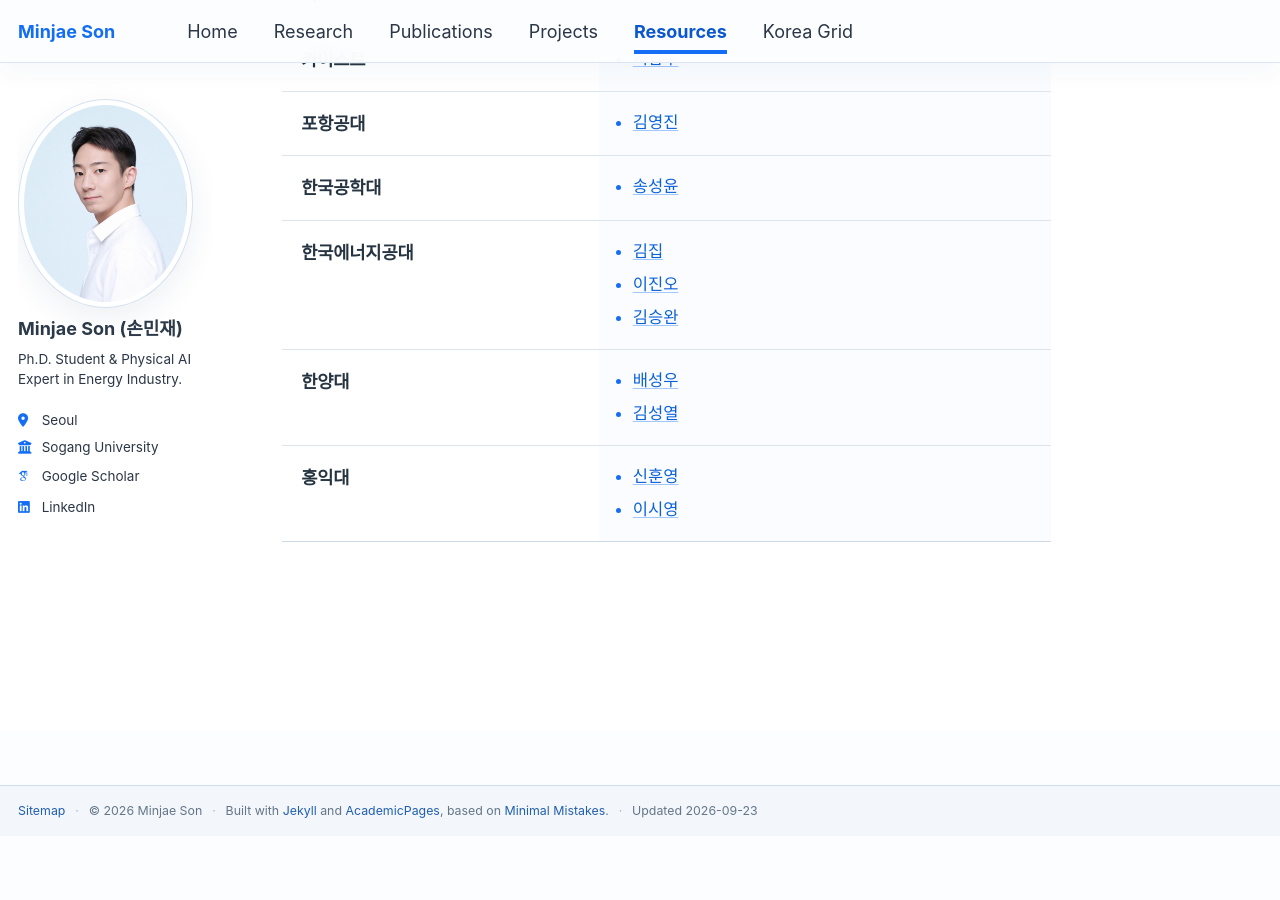
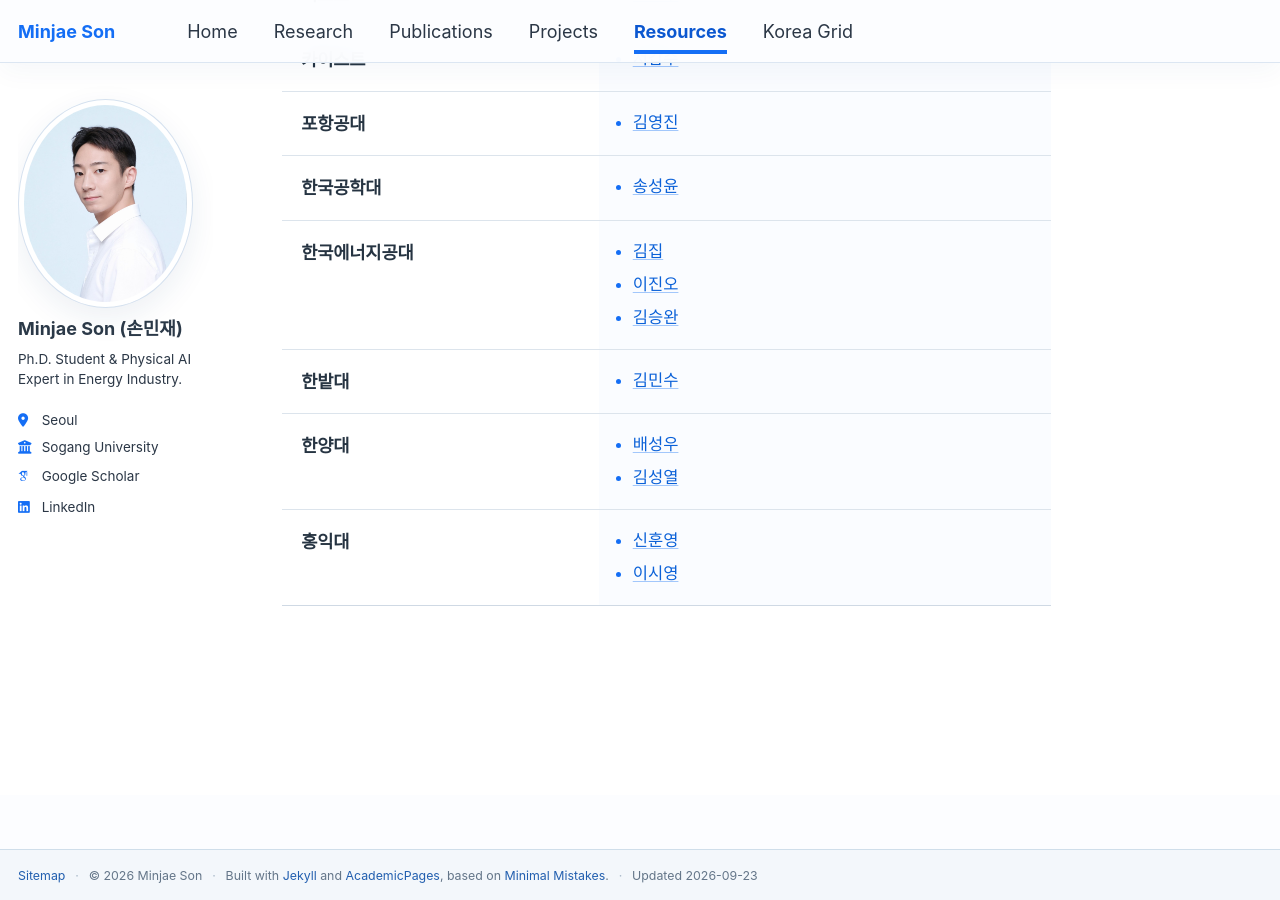
Before and after one commit to powerflow77/powerflow77.github.io, a Jekyll site: the page built from _pages/related-labs.html, in a window 1280 px wide and 900 px high, scrolled down 2272 px. Built offline with Jekyll 4.4.1, drawn with Linux system fonts in a browser that asks for light colours; some web fonts are replaced; a script that is not in the unit is left out; before the commit the page ends 3107 px from its top, so only the background shows below that.

Commit message:
Add Hanbat National University lab

```diff
--- a/_pages/related-labs.html
+++ b/_pages/related-labs.html
@@ -41,6 +41,7 @@ redirect_from:
 <h2>포항공대</h2><ul><li><a href="https://postech-esl.notion.site/main">김영진</a></li></ul>
 <h2>한국공학대</h2><ul><li><a href="https://sites.google.com/view/psco-songsy/home?authuser=0">송성윤</a></li></ul>
 <h2>한국에너지공대</h2><ul><li><a href="https://egolab.kentech.ac.kr/">김집</a></li><li><a href="https://psl.kentech.ac.kr/team/advisor">이진오</a></li><li><a href="https://www.sendlab.kr/">김승완</a></li></ul>
+<h2>한밭대</h2><ul><li><a href="https://sites.google.com/view/ride-lab/home?authuser=0">김민수</a></li></ul>
 <h2>한양대</h2><ul><li><a href="http://pesl.hanyang.ac.kr/index.php">배성우</a></li><li><a href="https://april.hanyang.ac.kr/">김성열</a></li></ul>
 <h2>홍익대</h2><ul><li><a href="https://sites.google.com/view/eselab">신훈영</a></li><li><a href="https://sites.google.com/hongik.ac.kr/peor-lab/home">이시영</a></li></ul>
 </div>
```
